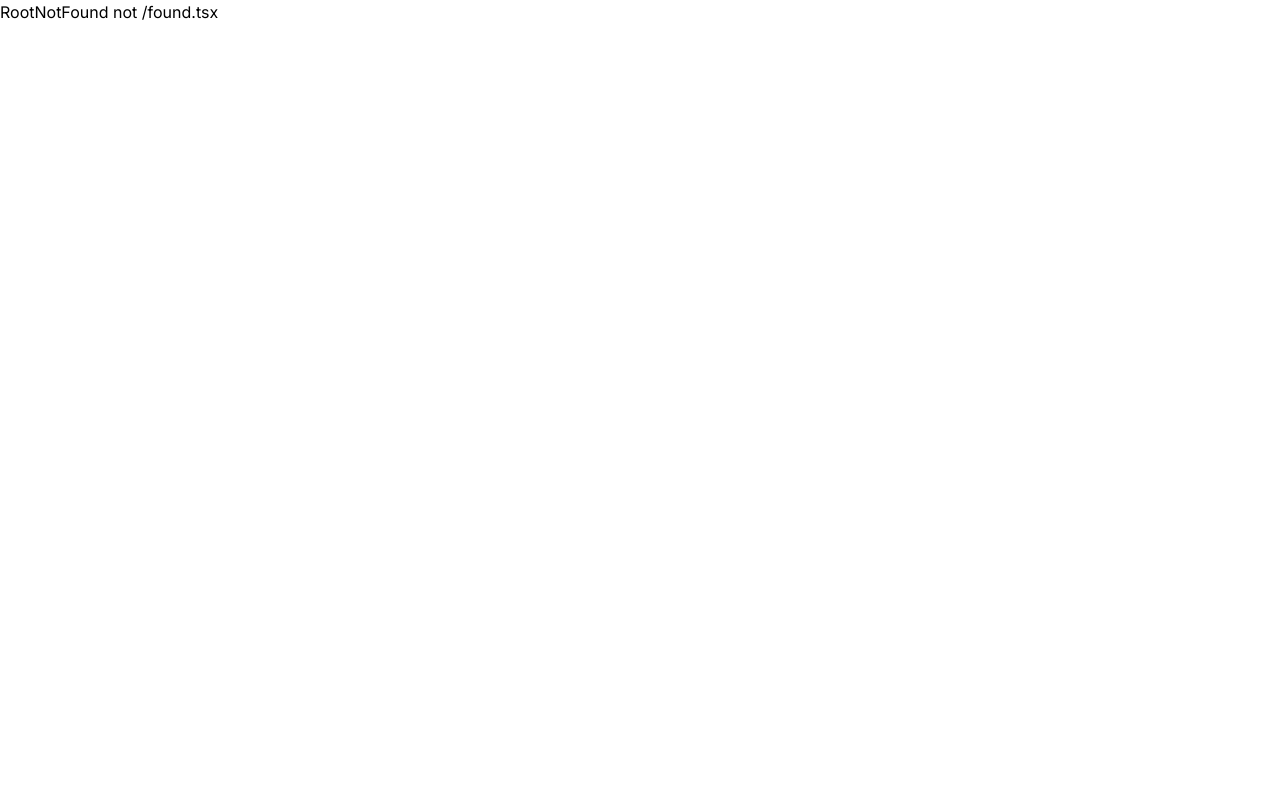
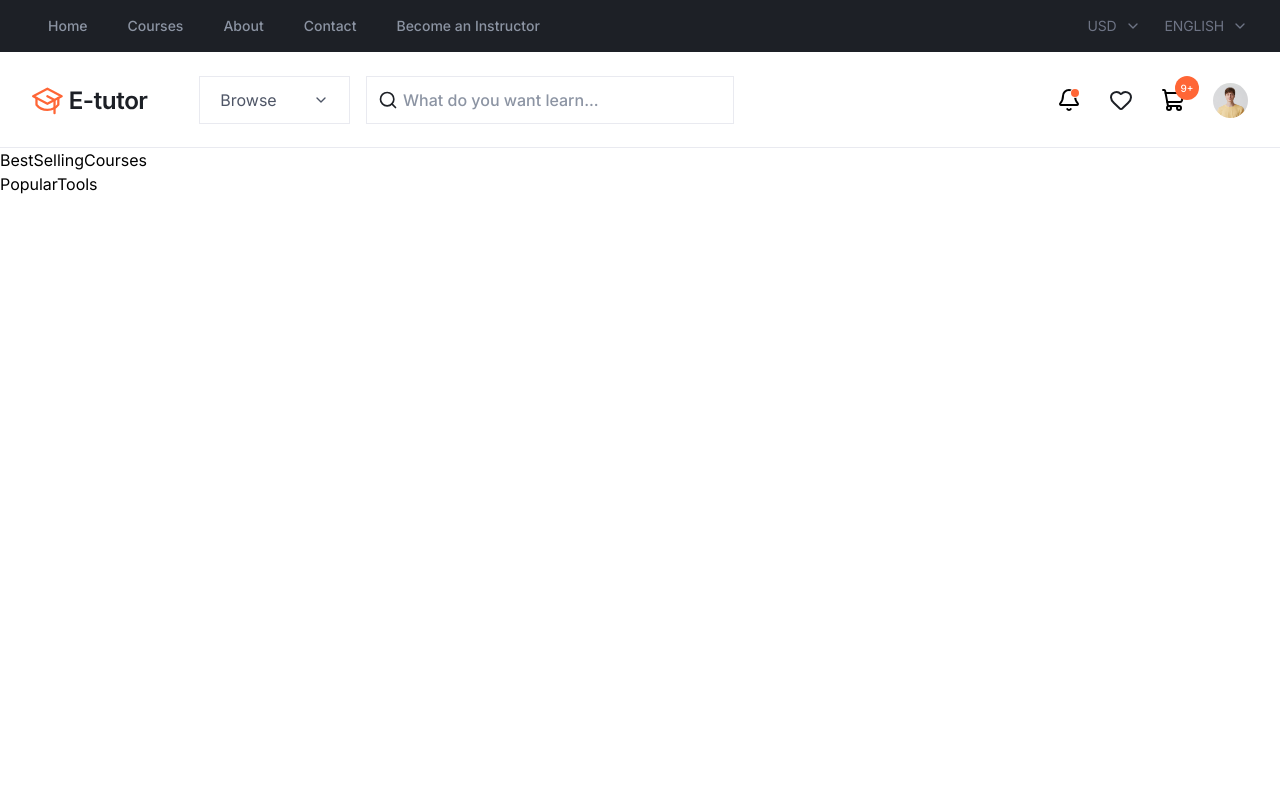
Before and after one commit to Ahmed-Sadek89/lms-train, a Next.js app: page /category in a window 1280 px wide. Before the commit this address had no page. Shown: the top 800 px of the page. Built offline with nearby package versions, Linux system fonts and the light colour scheme.

Commit message:
feat: category page layout structure

```diff
--- /dev/null
+++ b/app/(public)/category/page.tsx
@@ -0,0 +1,7 @@
+import CategoryPageWrapper from '@/components/category'
+
+const category = () => {
+    return <CategoryPageWrapper />
+}
+
+export default category
--- /dev/null
+++ b/components/category/components/best-selling-courses/index.tsx
@@ -0,0 +1,11 @@
+import React from 'react'
+
+const BestSellingCourses = () => {
+    return (
+        <div>
+            BestSellingCourses
+        </div>
+    )
+}
+
+export default BestSellingCourses
--- /dev/null
+++ b/components/category/index.tsx
@@ -0,0 +1,14 @@
+import React from 'react'
+import BestSellingCourses from './components/best-selling-courses'
+import PopularTools from './popular-tools'
+
+const CategoryPageWrapper = () => {
+    return (
+        <>
+            <BestSellingCourses />
+            <PopularTools />
+        </>
+    )
+}
+
+export default CategoryPageWrapper
--- /dev/null
+++ b/components/category/popular-tools/index.tsx
@@ -0,0 +1,10 @@
+
+const PopularTools = () => {
+    return (
+        <div>
+            PopularTools
+        </div>
+    )
+}
+
+export default PopularTools
--- a/components/homepage/components/hero-section/index.tsx
+++ b/components/homepage/components/hero-section/index.tsx
@@ -25,6 +25,7 @@ const HeroSection = () => {
                         alt="Hero Background"
                         width={900}
                         height={548}
+                        loading="eager"
                         className="object-cover w-full h-full lg:[clip-path:polygon(16%_0,100%_0%,100%_100%,0%_100%)]"
                     />
                 </div>
```
